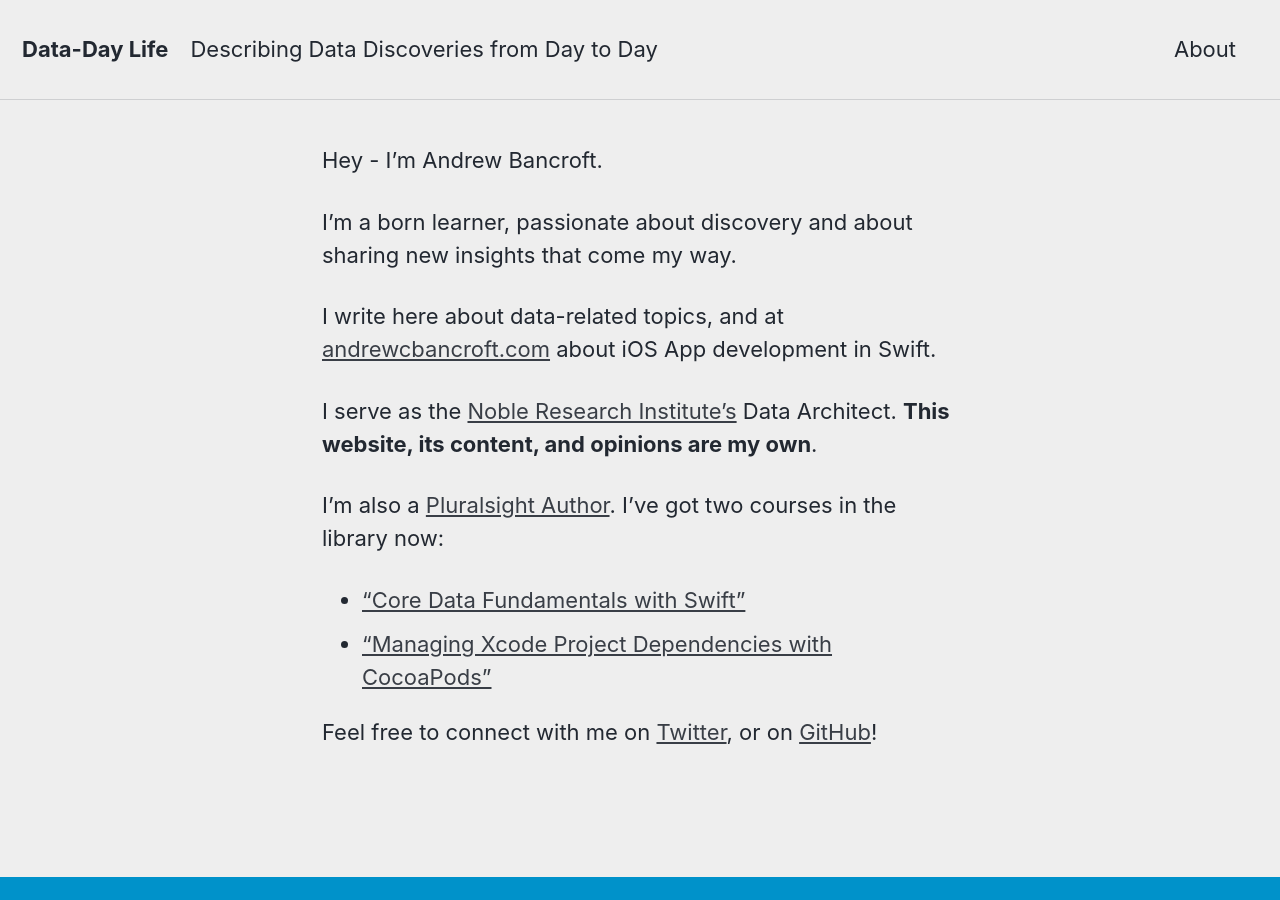
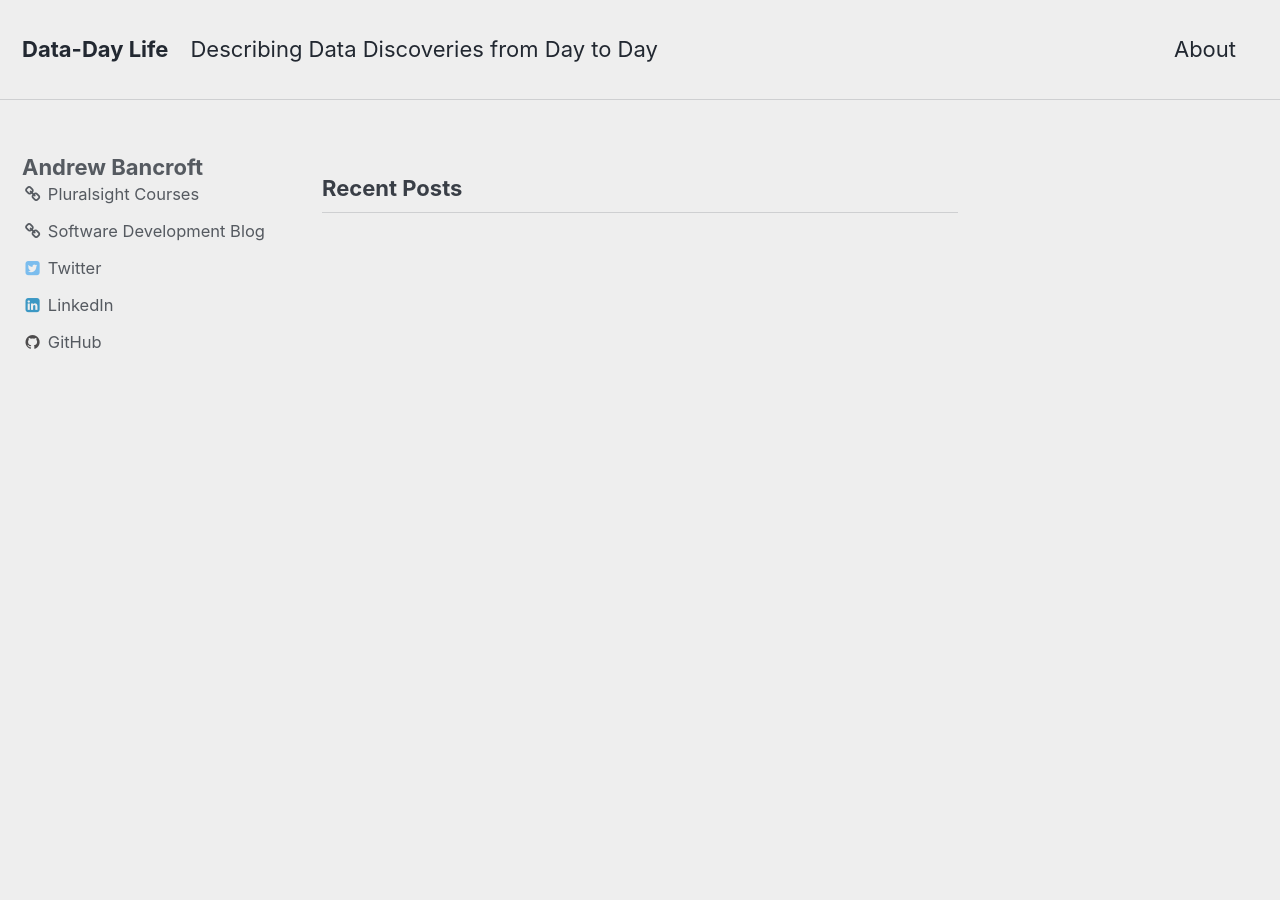
Before and after one commit to andrewcbancroft/datadaylife-blog, a Jekyll site: the page built from about.md, in a window 1280 px wide and 900 px high. Built offline with Jekyll 4.4.1, drawn with Linux system fonts in a browser that asks for light colours; some of the changed lines change nothing that is shown.

Commit message:
Update about.md

```diff
--- a/about.md
+++ b/about.md
@@ -1,5 +1,6 @@
 ---
-layout: single
+layout: home
+author_profile: true
 ---
 
 Hey - I'm Andrew Bancroft.
```
